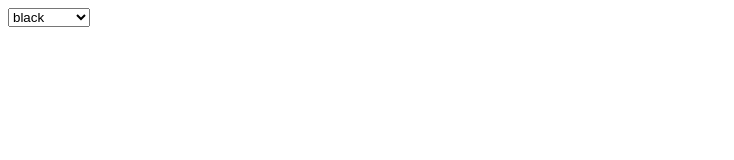
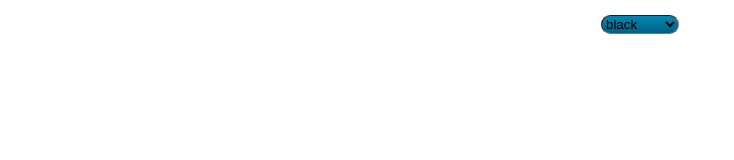
Before and after one commit to Janaina-Costa/Projeto-13-dias-PageTheme, a plain HTML site: page index.html in a window 1280 px wide. Shown: the whole page, without its empty margins (0-734 px from the left). Drawn offline with Linux system fonts and the light colour scheme.

Commit message:
style and text alterados

```diff
--- a/index.html
+++ b/index.html
@@ -4,15 +4,18 @@
     <meta charset="UTF-8">
     <meta http-equiv="X-UA-Compatible" content="IE=edge">
     <meta name="viewport" content="width=device-width, initial-scale=1.0">
-    <link rel="stylesheet" href="../../Style/style.css">
+    <link rel="stylesheet" href="style.css">
     <title>Document</title>
 </head>
 <body>
     <select name="colorPage" id="color">
         <option value="black">black</option>
         <option value="white">white</option>
-        <option value="blacklight">black light</option>
+        <option value="blacklight"> lightblack</option>
     </select>
+
+
     <script src="script.js"></script>
+
 </body>
 </html>
--- /dev/null
+++ b/style.css
@@ -0,0 +1,21 @@
+
+*{
+    margin: 0;
+    padding: 0;
+    box-sizing: border-box;
+}
+
+
+
+#color{
+    display: flex;
+    margin: auto;
+    margin-top: 15px;
+    margin-bottom: 10px;
+    background-image: linear-gradient(rgba(12, 12, 12, 0.309), rgba(0, 0, 0, 0.494)100%);
+    border-radius: 20px;
+    background-color: deepskyblue;
+    border-style: inset;
+
+
+}
```
